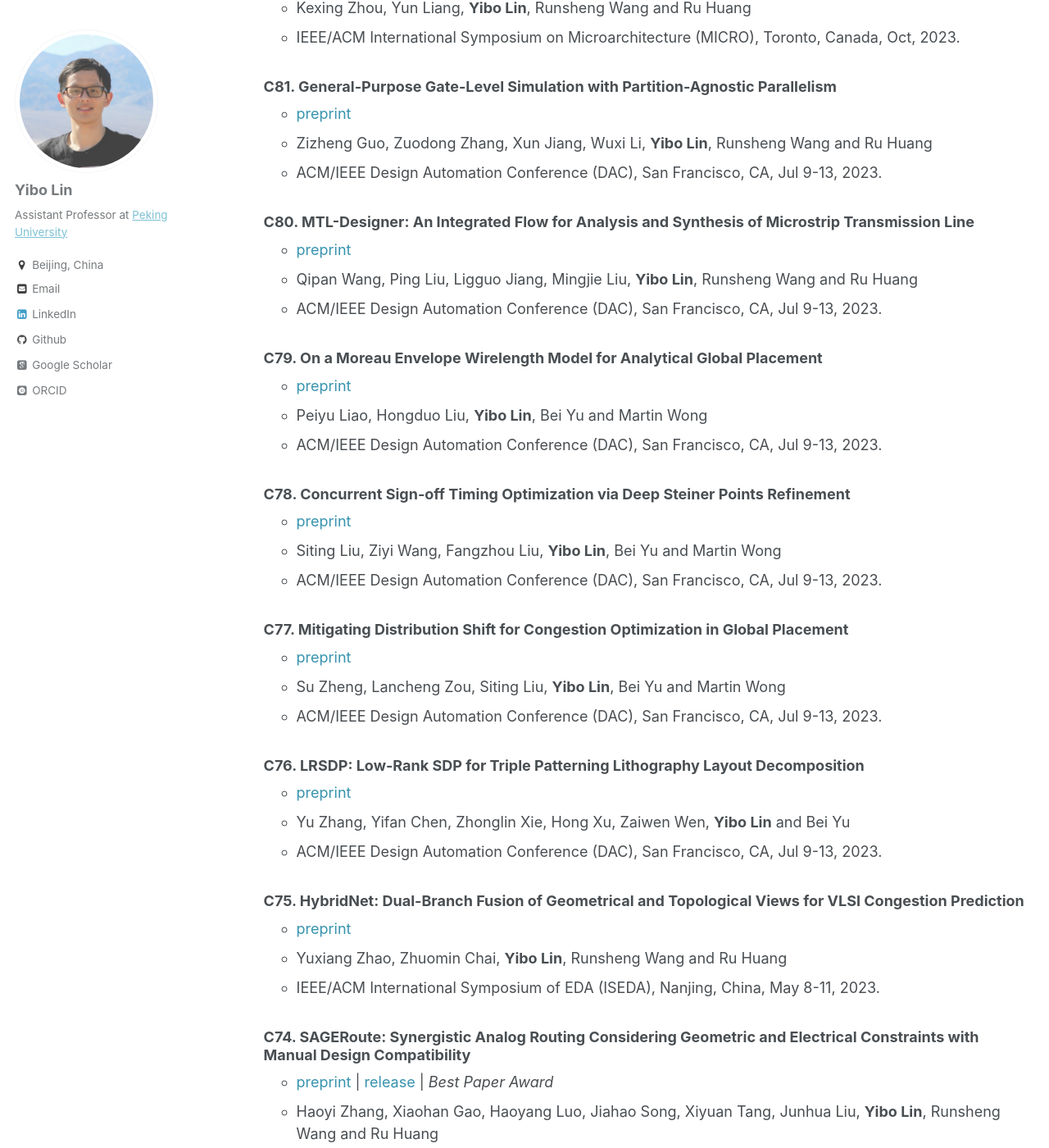
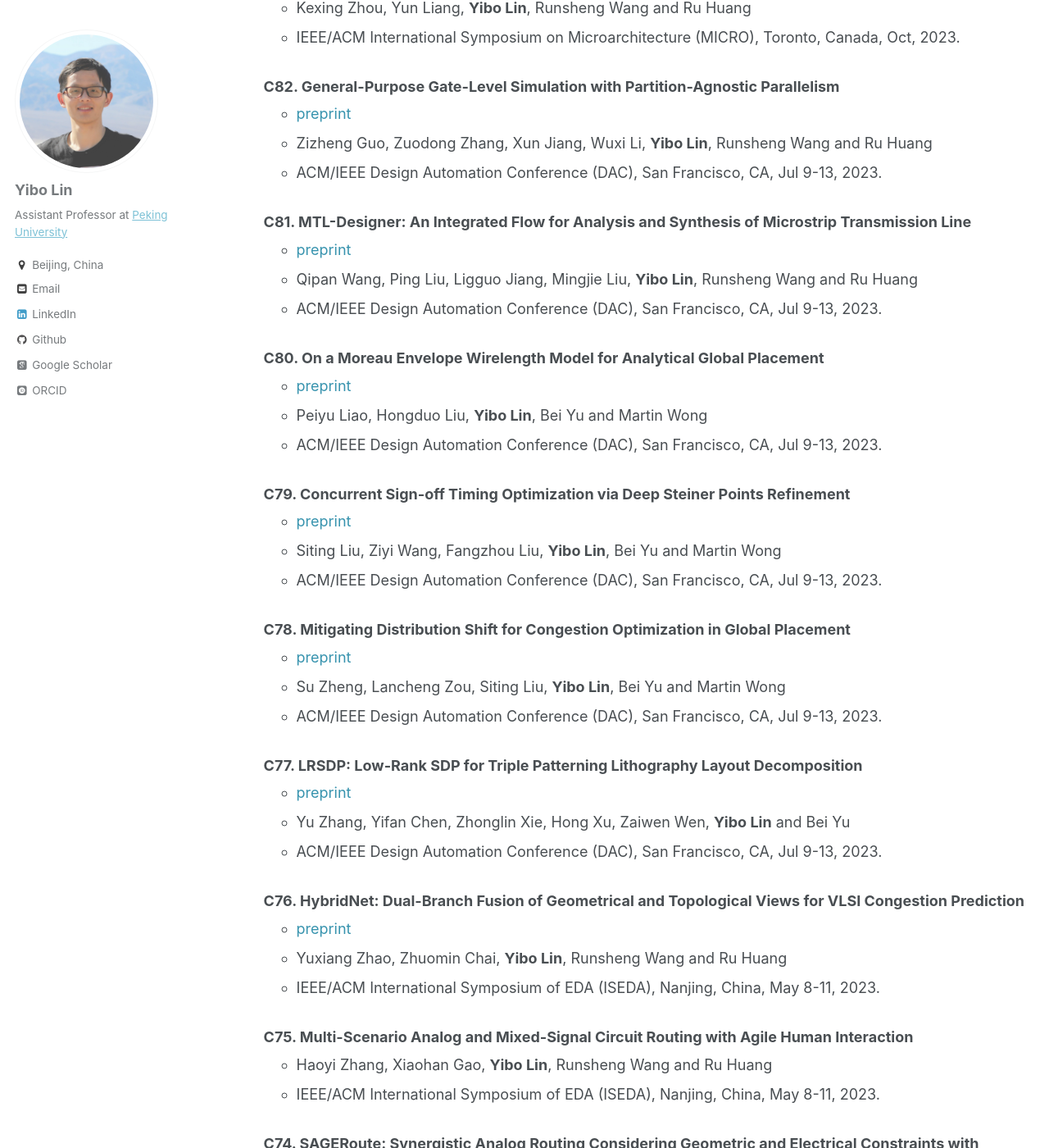
Before and after one commit to limbo018/limbo018.github.io, a Jekyll site: the page built from _pages/publications.md, in a window 1280 px wide and 1400 px high, scrolled down 10846 px. Shown: the whole window at 82% size. Built offline with Jekyll 4.4.1, drawn with Linux system fonts in a browser that asks for light colours; some web fonts are replaced; some of the changed text lies outside the part shown.

Commit message:
add haoyi's iseda paper

```diff
--- a/_pages/publications.md
+++ b/_pages/publications.md
@@ -305,71 +305,75 @@ Conference Papers
 
 * 2024
 
-  ### C87. Heterogeneous Static Timing Analysis with Advanced Delay Calculator
+  ### C88. Heterogeneous Static Timing Analysis with Advanced Delay Calculator
      * accepted
      * Zizheng Guo, Tsung-Wei Huang, Jin Zhuo, Cheng Zhuo, **Yibo Lin**, Runsheng Wang and Ru Huang
      * IEEE/ACM Proceedings Design, Automation and Test in Eurpoe (DATE), Valencia, Spain, Mar, 2024.
 
-  ### C86. SAGERoute 2.0: Hierarchical Analog and Mixed Signal Routing Considering Versatile Routing Scenarios
+  ### C87. SAGERoute 2.0: Hierarchical Analog and Mixed Signal Routing Considering Versatile Routing Scenarios
      * accepted
      * Haoyi Zhang, Xiaohan Gao, Zilong Shen, Jiahao Song, Xiaoxu Cheng, Xiyuan Tang, **Yibo Lin**, Runsheng Wang and Ru Huang
      * IEEE/ACM Proceedings Design, Automation and Test in Eurpoe (DATE), Valencia, Spain, Mar, 2024.
 
 * 2023
 
-  ### C85. [OpenPARF: An Open-Source Placement and Routing Framework for Large-Scale Heterogeneous FPGAs with Deep Learning Toolkit](https://arxiv.org/abs/2306.16665)
+  ### C86. [OpenPARF: An Open-Source Placement and Routing Framework for Large-Scale Heterogeneous FPGAs with Deep Learning Toolkit](https://arxiv.org/abs/2306.16665)
      * <a href="https://arxiv.org/abs/2306.16665" style="color:#3793ae">preprint</a> \| <a href="https://github.com/PKU-IDEA/OpenPARF" style="color:#3793ae">release</a> \| *Invited Paper*
      * Jing Mai, Jiaru Wang, Zhixiong Di, Guojie Luo, Yun Liang and **Yibo Lin**
      * International Conference on ASIC (ASICON), Nanjing, China, Oct, 2023.
 
-  ### C84. Stronger Mixed-Size Placement Backbone Considering Second-Order Information
+  ### C85. Stronger Mixed-Size Placement Backbone Considering Second-Order Information
      * <a href="/publications/papers/PLACE_ICCAD2023_Chen.pdf" style="color:#3793ae">preprint</a>
      * Yifan Chen, Zaiwen Wen, Yun Liang and **Yibo Lin**
      * IEEE/ACM International Conference on Computer-Aided Design (ICCAD), San Francisco, CA, Oct, 2023.
 
-  ### C83. Accelerating Routability and Timing Optimization with Open-Source AI4EDA Dataset CircuitNet and Heterogeneous Platforms
+  ### C84. Accelerating Routability and Timing Optimization with Open-Source AI4EDA Dataset CircuitNet and Heterogeneous Platforms
      * <a href="/publications/papers/PD_ICCAD2023_Jiang.pdf" style="color:#3793ae">preprint</a> \| *Invited Paper*
      * Xun Jiang, Zizheng Guo, Zhuomin Chai, Yuxiang Zhao, **Yibo Lin**, Runsheng Wang and Ru Huang
      * IEEE/ACM International Conference on Computer-Aided Design (ICCAD), San Francisco, CA, Oct, 2023.
 
-  ### C82. [Khronos: Fusing Memory Access for Improved Hardware RTL Simulation](https://doi.org/10.1145/3613424.3614301)
+  ### C83. [Khronos: Fusing Memory Access for Improved Hardware RTL Simulation](https://doi.org/10.1145/3613424.3614301)
      * <a href="https://dl.acm.org/doi/pdf/10.1145/3613424.3614301" style="color:#3793ae">preprint</a>
      * Kexing Zhou, Yun Liang, **Yibo Lin**, Runsheng Wang and Ru Huang
      * IEEE/ACM International Symposium on Microarchitecture (MICRO), Toronto, Canada, Oct, 2023.
 
-  ### C81. General-Purpose Gate-Level Simulation with Partition-Agnostic Parallelism
+  ### C82. General-Purpose Gate-Level Simulation with Partition-Agnostic Parallelism
      * <a href="/publications/papers/SIM_DAC2023_Guo.pdf" style="color:#3793ae">preprint</a>
      * Zizheng Guo, Zuodong Zhang, Xun Jiang, Wuxi Li, **Yibo Lin**, Runsheng Wang and Ru Huang
      * ACM/IEEE Design Automation Conference (DAC), San Francisco, CA, Jul 9-13, 2023.
 
-  ### C80. MTL-Designer: An Integrated Flow for Analysis and Synthesis of Microstrip Transmission Line
+  ### C81. MTL-Designer: An Integrated Flow for Analysis and Synthesis of Microstrip Transmission Line
      * <a href="/publications/papers/ANALOG_DAC2023_Wang.pdf" style="color:#3793ae">preprint</a>
      * Qipan Wang, Ping Liu, Ligguo Jiang, Mingjie Liu, **Yibo Lin**, Runsheng Wang and Ru Huang
      * ACM/IEEE Design Automation Conference (DAC), San Francisco, CA, Jul 9-13, 2023.
 
-  ### C79. On a Moreau Envelope Wirelength Model for Analytical Global Placement
+  ### C80. On a Moreau Envelope Wirelength Model for Analytical Global Placement
      * <a href="/publications/papers/PLACE_DAC2023_Liao.pdf" style="color:#3793ae">preprint</a>
      * Peiyu Liao, Hongduo Liu, **Yibo Lin**, Bei Yu and Martin Wong
      * ACM/IEEE Design Automation Conference (DAC), San Francisco, CA, Jul 9-13, 2023.
 
-  ### C78. Concurrent Sign-off Timing Optimization via Deep Steiner Points Refinement
+  ### C79. Concurrent Sign-off Timing Optimization via Deep Steiner Points Refinement
      * <a href="/publications/papers/ROUTE_DAC2023_Liu.pdf" style="color:#3793ae">preprint</a>
      * Siting Liu, Ziyi Wang, Fangzhou Liu, **Yibo Lin**, Bei Yu and Martin Wong
      * ACM/IEEE Design Automation Conference (DAC), San Francisco, CA, Jul 9-13, 2023.
 
-  ### C77. Mitigating Distribution Shift for Congestion Optimization in Global Placement
+  ### C78. Mitigating Distribution Shift for Congestion Optimization in Global Placement
      * <a href="/publications/papers/PLACE_DAC2023_Zheng.pdf" style="color:#3793ae">preprint</a>
      * Su Zheng, Lancheng Zou, Siting Liu, **Yibo Lin**, Bei Yu and Martin Wong
      * ACM/IEEE Design Automation Conference (DAC), San Francisco, CA, Jul 9-13, 2023.
 
-  ### C76. LRSDP: Low-Rank SDP for Triple Patterning Lithography Layout Decomposition
+  ### C77. LRSDP: Low-Rank SDP for Triple Patterning Lithography Layout Decomposition
      * <a href="/publications/papers/MPL_DAC2023_Zhang.pdf" style="color:#3793ae">preprint</a>
      * Yu Zhang, Yifan Chen, Zhonglin Xie, Hong Xu, Zaiwen Wen, **Yibo Lin** and Bei Yu
      * ACM/IEEE Design Automation Conference (DAC), San Francisco, CA, Jul 9-13, 2023.
 
-  ### C75. [HybridNet: Dual-Branch Fusion of Geometrical and Topological Views for VLSI Congestion Prediction](https://arxiv.org/pdf/2305.05374.pdf)
+  ### C76. [HybridNet: Dual-Branch Fusion of Geometrical and Topological Views for VLSI Congestion Prediction](https://arxiv.org/pdf/2305.05374.pdf)
      * <a href="https://arxiv.org/pdf/2305.05374.pdf" style="color:#3793ae">preprint</a>
      * Yuxiang Zhao, Zhuomin Chai, **Yibo Lin**, Runsheng Wang and Ru Huang
+     * IEEE/ACM International Symposium of EDA (ISEDA), Nanjing, China, May 8-11, 2023.
+
+  ### C75. [Multi-Scenario Analog and Mixed-Signal Circuit Routing with Agile Human Interaction](https://doi.org/10.1109/ISEDA59274.2023.10218434)
+     * Haoyi Zhang, Xiaohan Gao, **Yibo Lin**, Runsheng Wang and Ru Huang
      * IEEE/ACM International Symposium of EDA (ISEDA), Nanjing, China, May 8-11, 2023.
 
   ### C74. SAGERoute: Synergistic Analog Routing Considering Geometric and Electrical Constraints with Manual Design Compatibility
```
Also changed, not shown: _includes/publications_cv.md (+15 -13 lines), ref/publications.bib (+14 -0 lines), 4 other files.
